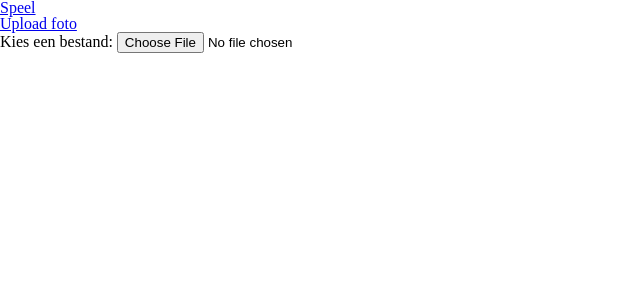
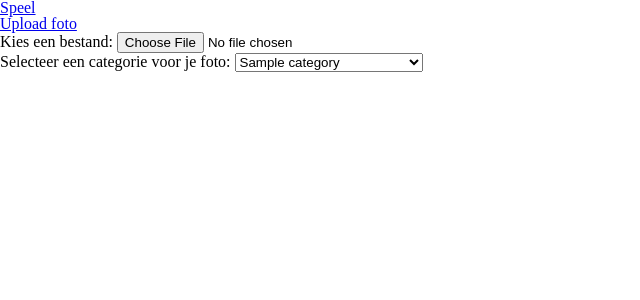
Before and after one commit to MrMM1989/wieishet, a CodeIgniter app: page /index.php/home/upload in a window 1280 px wide. Shown: the top 300 px of the page, without its empty margins (0-640 px from the left). Run offline with CodeIgniter, Linux system fonts and the light colour scheme; tables that the repository leaves empty hold one stand-in row (values such as "Sample post"); some libraries are stand-ins or nearby versions.

Commit message:
Upload pagina versie 2
Dropdown list op de pagina waarbij gebruikers een categorie voor hun
foto kunnen selecteren. Deze categorieën komen uit de database.

```diff
--- a/application/controllers/home.php
+++ b/application/controllers/home.php
@@ -6,6 +6,7 @@
 	function __construct()
 	{
 		parent::__construct();
+		$this->load->model('Image','', TRUE);
 	}
 
 	/**
@@ -20,7 +21,7 @@
 	 */
 	public function index()
 	{
-		$this->_load_views('game/play.php', 'Speel');
+		$this->_load_views('game/play.php', 'Speel', array());
 	}
 
 
@@ -32,7 +33,10 @@
 	 */
 	public function upload()
 	{
-		$this->_load_views('upload/upload.php', 'Upload foto');
+		$categories = $this->Image->get_categories();
+
+
+		$this->_load_views('upload/upload.php', 'Upload foto', $categories);
 	}
 
 
@@ -41,12 +45,15 @@
 	 *
 	 * @param string $view - the view needed to be loaded in the page body
 	 * @param string $title - the page title
+	 * @param array $info - aditional data for the page
 	 */
-	private function _load_views($view, $title)
+	private function _load_views($view, $title, $info)
 	{
 		$data = array (
-			'title'=> $title
+			'title'=> $title,
+			'info' => $info
 		);
+
 
 		$this->load->view('header.php', $data);
 		$this->load->view($view);
--- /dev/null
+++ b/application/models/image.php
@@ -0,0 +1,41 @@
+<?php if ( ! defined('BASEPATH')) exit('No direct script access allowed');
+
+class Image extends CI_Model {
+
+    function __construct()
+    {
+        parent::__construct();
+    }
+
+	/**
+	 * Returns all categories in the database
+	 */
+	public function get_categories()
+	{
+		$query = $this->db->get('category');
+
+		if ($query->num_rows()>0)
+		{
+			$result = array();
+
+			foreach ($query->result() as $row)
+			{
+    			$result[] = array(
+    					'id' => $row->category_id,
+    					'name' => $row->category_name
+				);
+			}
+
+			return $result;
+
+		}
+		else
+		{
+			return FALSE;
+		}
+	}
+}
+
+
+/* End of file image.php */
+/* Location: ./application/models/image.php */
--- a/application/views/upload/upload.php
+++ b/application/views/upload/upload.php
@@ -1,7 +1,20 @@
 	<div id="upload-form">
 
 	<?php echo form_open_multipart('home/upload');?>
-		<label for="file">Kies een bestand: </label>
-		<input type="file" id="file" name="file" size="20" />
+	<ul>
+		<li>
+			<label for="file">Kies een bestand: </label>
+			<input type="file" id="file" name="file" />
+		</li>
+		<li>
+			<label for="category">Selecteer een categorie voor je foto: </label>
+			<select id="category">
+				<option disabled>-- Selecteer een categorie --</option>
+				<?php foreach($info as $line): ?>
+					<option value="<?php echo $line['id'] ?>"><?php echo $line['name']; ?></option>
+				<?php endforeach; ?>
+			</select>
+		</li>
+	</ul>
 	</form>
 	</div><!-- end of div upload-form -->
```
